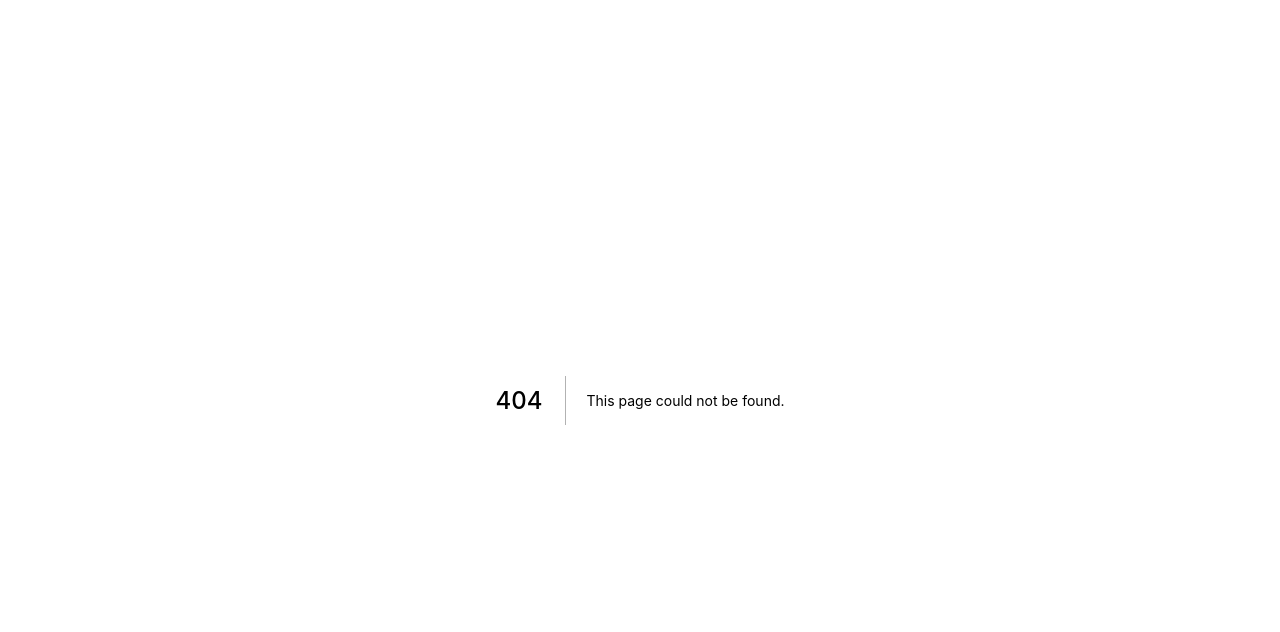
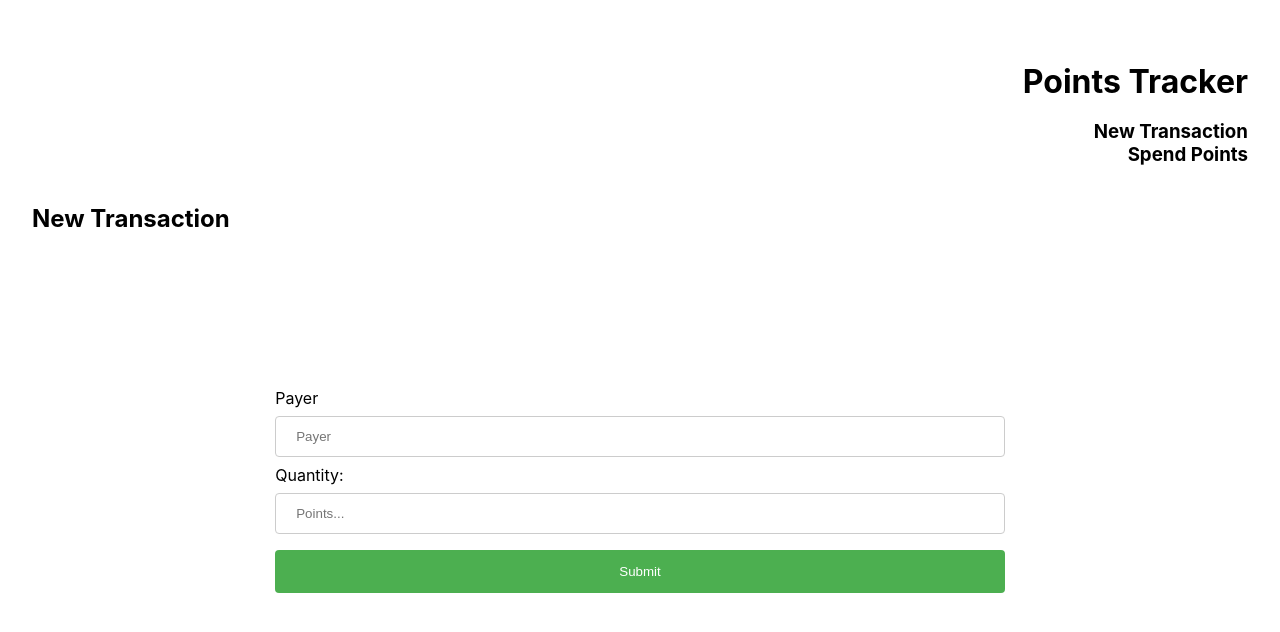
Before and after one commit to wrhenders/fetch-points, a Next.js app: page /new in a window 1280 px wide. Before the commit this address had no page. Shown: the top 632 px of the page. Built offline with nearby package versions, Linux system fonts and the light colour scheme; no server answers.

Commit message:
first commit, using Next.js for template

```diff
--- /dev/null
+++ b/components/Layout.tsx
@@ -0,0 +1,37 @@
+import Head from "next/head";
+import styles from "../styles/Home.module.css";
+import Link from "next/link";
+
+type Props = {
+  children: React.ReactNode;
+};
+
+export default function Layout(props: Props) {
+  return (
+    <div className={styles.container}>
+      <Head>
+        <title>Points Tracker</title>
+        <meta name="description" content="Manage Fetch Points" />
+        <link rel="icon" href="/favicon.ico" />
+      </Head>
+
+      <main className={styles.main}>
+        <h1 className={styles.title}>
+          <Link href={"/"}>
+            <a>Points Tracker</a>
+          </Link>
+        </h1>
+        <h3 style={{ textAlign: "right" }}>
+          <Link href="/new">
+            <a>New Transaction</a>
+          </Link>
+          <br />
+          <Link href="/spend">
+            <a>Spend Points</a>
+          </Link>
+        </h3>
+        {props.children}
+      </main>
+    </div>
+  );
+}
--- /dev/null
+++ b/pages/new.tsx
@@ -0,0 +1,68 @@
+import Layout from "../components/Layout";
+import { useState } from "react";
+import { useRouter } from "next/router";
+const url = process.env.NEXT_PUBLIC_SERVER_URL;
+
+interface Transaction {
+  payer: string;
+  points: number;
+}
+
+export default function NewTransaction() {
+  const [payer, setPayer] = useState("");
+  const [points, setPoints] = useState("");
+
+  const router = useRouter();
+
+  const handleSubmit = (event: React.FormEvent) => {
+    event.preventDefault();
+    if (!isValid()) {
+      alert("All entries must be filled and valid");
+      return;
+    }
+    const data: Transaction = {
+      payer,
+      points: parseInt(points),
+    };
+
+    fetch(`${url}/api/transaction/`, {
+      method: "POST",
+      headers: { "Content-Type": "application.json" },
+      body: JSON.stringify(data),
+    })
+      .then((res) => {
+        if (res.status !== 200) throw Error("Incorrect inputs");
+        router.push("/");
+      })
+      .catch((err) => alert(err.message));
+  };
+
+  const isValid = (): boolean => {
+    return payer !== "" && !isNaN(parseInt(points));
+  };
+
+  return (
+    <Layout>
+      <h2>New Transaction</h2>
+      <form style={{ width: "60%", margin: "auto" }} onSubmit={handleSubmit}>
+        <label>Payer</label>
+        <input
+          id="payer"
+          type="text"
+          placeholder="Payer"
+          value={payer}
+          onChange={(e) => setPayer(e.target.value)}
+        />
+        <label>Quantity:</label>
+        <input
+          id="points"
+          type="text"
+          placeholder="Points..."
+          value={points}
+          onChange={(e) => setPoints(e.target.value)}
+        />
+        <button type="submit">Submit</button>
+      </form>
+    </Layout>
+  );
+}
--- a/styles/Home.module.css
+++ b/styles/Home.module.css
@@ -8,61 +8,15 @@
   flex: 1;
   display: flex;
   flex-direction: column;
-  justify-content: center;
-  align-items: center;
-}
-
-.footer {
-  display: flex;
-  flex: 1;
-  padding: 2rem 0;
-  border-top: 1px solid #eaeaea;
-  justify-content: center;
-  align-items: center;
-}
-
-.footer a {
-  display: flex;
-  justify-content: center;
-  align-items: center;
-  flex-grow: 1;
-}
-
-.title a {
-  color: #0070f3;
-  text-decoration: none;
-}
-
-.title a:hover,
-.title a:focus,
-.title a:active {
-  text-decoration: underline;
+  justify-content: left;
+  align-items: left;
 }
 
 .title {
   margin: 0;
   line-height: 1.15;
-  font-size: 4rem;
-}
-
-.title,
-.description {
-  text-align: center;
-}
-
-.description {
-  margin: 4rem 0;
-  line-height: 1.5;
-  font-size: 1.5rem;
-}
-
-.code {
-  background: #fafafa;
-  border-radius: 5px;
-  padding: 0.75rem;
-  font-size: 1.1rem;
-  font-family: Menlo, Monaco, Lucida Console, Liberation Mono, DejaVu Sans Mono,
-    Bitstream Vera Sans Mono, Courier New, monospace;
+  font-size: 2rem;
+  text-align: right;
 }
 
 .grid {
@@ -70,19 +24,17 @@
   align-items: center;
   justify-content: center;
   flex-wrap: wrap;
-  max-width: 800px;
 }
 
 .card {
   margin: 1rem;
   padding: 1.5rem;
-  text-align: left;
   color: inherit;
   text-decoration: none;
   border: 1px solid #eaeaea;
   border-radius: 10px;
   transition: color 0.15s ease, border-color 0.15s ease;
-  max-width: 300px;
+  display: flex;
 }
 
 .card:hover,
@@ -95,35 +47,5 @@
 .card h2 {
   margin: 0 0 1rem 0;
   font-size: 1.5rem;
+  text-align: left;
 }
-
-.card p {
-  margin: 0;
-  font-size: 1.25rem;
-  line-height: 1.5;
-}
-
-.logo {
-  height: 1em;
-  margin-left: 0.5rem;
-}
-
-@media (max-width: 600px) {
-  .grid {
-    width: 100%;
-    flex-direction: column;
-  }
-}
-
-@media (prefers-color-scheme: dark) {
-  .card,
-  .footer {
-    border-color: #222;
-  }
-  .code {
-    background: #111;
-  }
-  .logo img {
-    filter: invert(1);
-  }
-}
--- a/styles/globals.css
+++ b/styles/globals.css
@@ -9,18 +9,30 @@ body {
 a {
   color: inherit;
   text-decoration: none;
+  cursor: pointer;
 }
 
 * {
   box-sizing: border-box;
 }
 
-@media (prefers-color-scheme: dark) {
-  html {
-    color-scheme: dark;
-  }
-  body {
-    color: white;
-    background: black;
-  }
+input[type=text], select {
+  width: 100%;
+  padding: 12px 20px;
+  margin: 8px 0;
+  display: inline-block;
+  border: 1px solid #ccc;
+  border-radius: 4px;
+  box-sizing: border-box;
 }
+
+button[type=submit] {
+  width: 100%;
+  background-color: #4CAF50;
+  color: white;
+  padding: 14px 20px;
+  margin: 8px 0;
+  border: none;
+  border-radius: 4px;
+  cursor: pointer;
+}
```
Also changed, not shown: pages/index.tsx (+9 -68 lines), pages/spend.tsx (added, +53 -0 lines).
